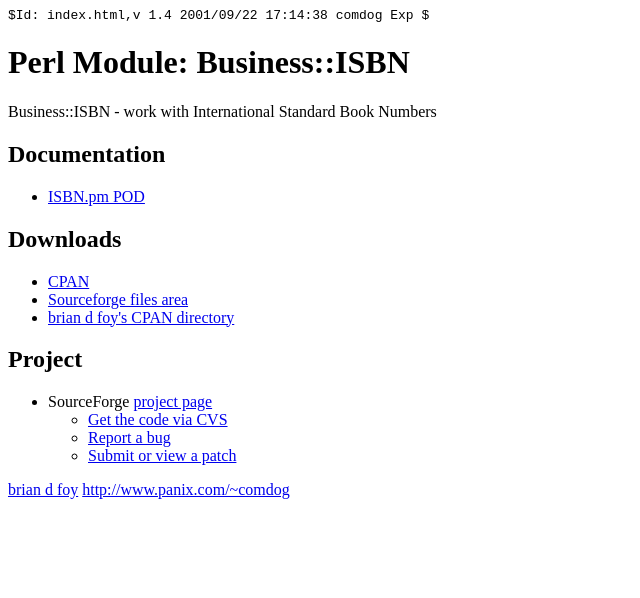
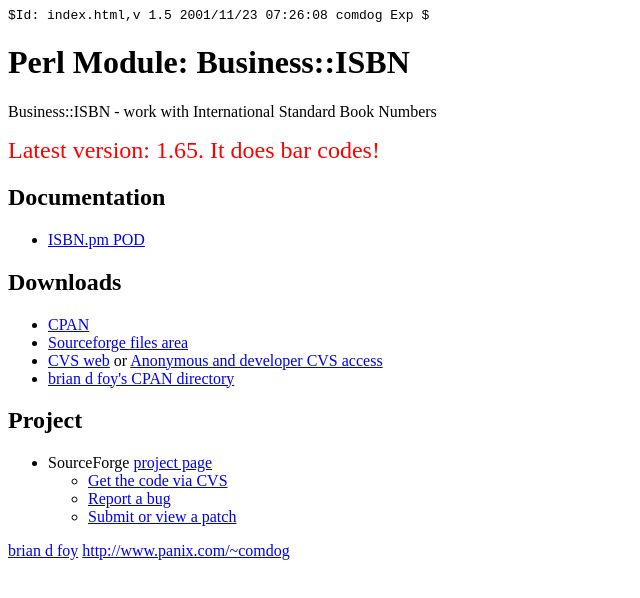
Before and after one commit to briandfoy/business-isbn, a plain HTML site: page Web/index.html in a window 1280 px wide. Shown: the whole page, without its empty margins (0-640 px from the left). Drawn offline with Linux system fonts and the light colour scheme.

Commit message:
* updated for the latest version

```diff
--- a/Web/index.html
+++ b/Web/index.html
@@ -4,16 +4,18 @@
 </head>
 
 <body bgcolor="#FFFFFF">
-<pre>$Id: index.html,v 1.4 2001/09/22 17:14:38 comdog Exp $</pre>
+<pre>$Id: index.html,v 1.5 2001/11/23 07:26:08 comdog Exp $</pre>
 
 <h1>Perl Module: Business::ISBN</h1>
 
 <p>Business::ISBN - work with International Standard Book Numbers</p>
 
+<font size="+2" color="red">Latest version: 1.65.  It does bar codes!</font>
+
 <h2>Documentation</h2>
 
 <ul>
-<li><a href="http://search.cpan.org/doc/BDFOY/Business-ISBN-1.64/ISBN.pm"
+<li><a href="http://search.cpan.org/doc/BDFOY/Business-ISBN-1.65/ISBN.pm"
 >ISBN.pm POD</a>
 </ul>
 
@@ -23,6 +25,9 @@
 <li><a href="http://search.cpan.org/search?mode=module&query=business%3A%3Aisbn">CPAN</a>
 <li><a href="http://sourceforge.net/project/showfiles.php?group_id=33431"
 >Sourceforge files area</a>
+<li><a href="http://cvs.sourceforge.net/cgi-bin/viewcvs.cgi/perl-isbn/"
+>CVS web</a> or <a href="http://sourceforge.net/cvs/?group_id=33431"
+>Anonymous and developer CVS access</a>
 <li><a href="http://cpan.valueclick.com/authors/id/BDFOY/"
 >brian d foy's CPAN directory</a>
 </ul>
```
